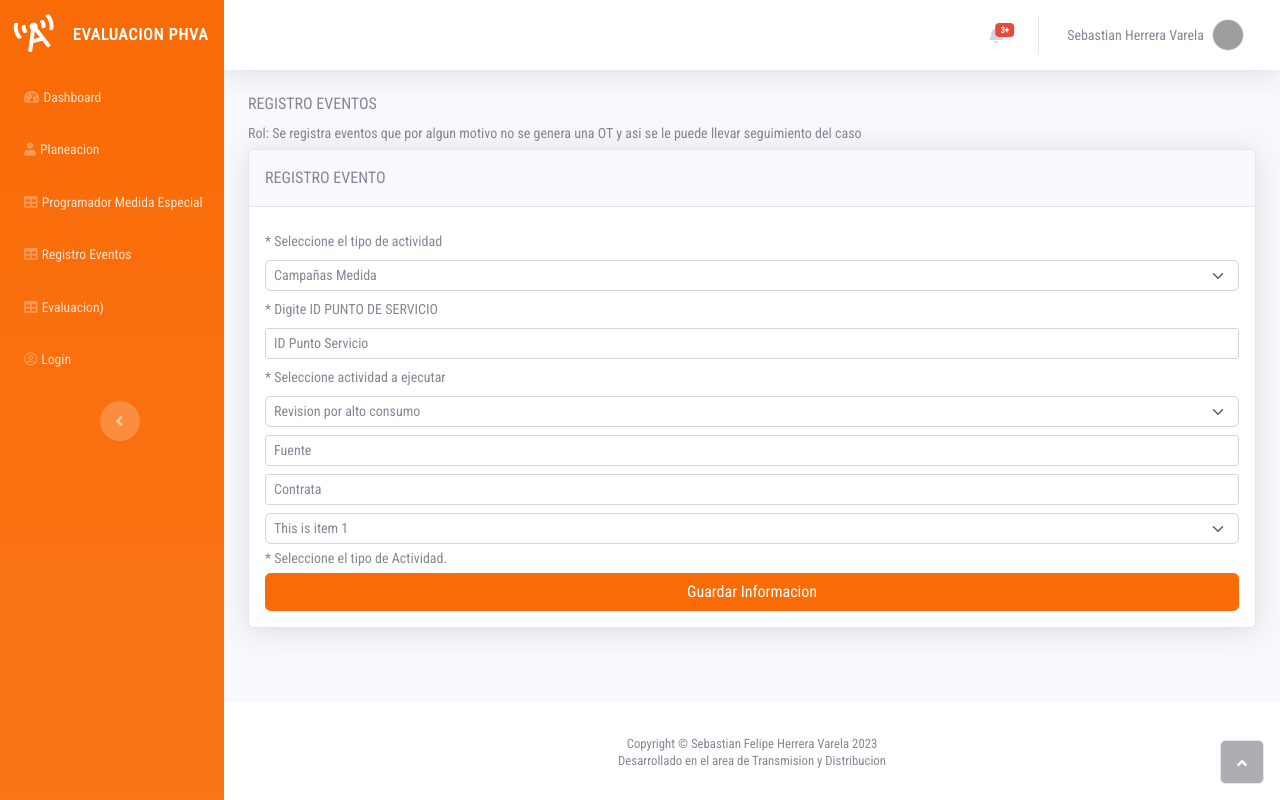
After one commit to sebashvare/Rest-Evaluacion, a Django app: page /regevento in a window 1280 px wide. The commit adds this page. Run offline with Django 4.2, Linux system fonts and the light colour scheme; some libraries are stand-ins or nearby versions; some web fonts are replaced; grey boxes are pictures that could not be loaded.

Commit message:
Modulo Backlog

```diff
--- a/evaluacion/settings.py
+++ b/evaluacion/settings.py
@@ -26,7 +26,9 @@ SECRET_KEY = 'django-insecure-fhfd+%a9#w!iltu9n*-f)h6#!jyp0)bxtbz3q5(n^)ac@%eiyv
 # SECURITY WARNING: don't run with debug turned on in production!
 DEBUG = True
 
-ALLOWED_HOSTS = []
+ALLOWED_HOSTS = [
+    "192.168.1.65",
+]
 
 
 # Application definition
--- a/planeacion/templates/base.html
+++ b/planeacion/templates/base.html
@@ -12,7 +12,9 @@
     <link rel="stylesheet" href="{% static 'assets/bootstrap/css/bootstrap.min.css' %}" />
     <link rel="stylesheet" href="{% static 'assets/fonts/fontawesome-all.min.css' %}" />
     <link rel="stylesheet" href="{% static 'assets/css/Styles.css' %}" />
+    <link rel="stylesheet" href="{% static 'assets/css/sebashvare.css' %}" />
     <link rel="stylesheet" type="text/css" href="https://cdn.datatables.net/1.13.1/css/jquery.dataTables.css">
+    <link rel="stylesheet" type="text/css" href="https://cdn.datatables.net/1.13.1/css/jquery.dataTables.min.css">
 
   </head>
 
@@ -254,14 +256,31 @@
     <script src="{% static 'assets/js/theme.js'%}"></script>
     <script type="text/javascript" charset="utf8" src="https://code.jquery.com/jquery-3.5.1.js"></script>
     <script type="text/javascript" charset="utf8" src="https://cdn.datatables.net/1.13.1/js/jquery.dataTables.min.js"></script>
+    <script type="text/javascript" src="https://cdn.datatables.net/responsive/2.4.0/js/dataTables.responsive.min.js"></script>
+
     <script type="text/javascript">
+      let informacion_data = "";
       $(document).ready(function () {
         $('#sebastian').DataTable({
-            paging: false,
-            ordering: false,
-            info: false,
+
         });
     });
+
+    function capturar (){
+      fuente = document.getElementById("fuente");
+      fuente.disabled = true;
+      informacion_data = document.getElementById("actividadEjecutar").value;
+
+      if (informacion_data === "Revision por alto consumo") {
+        document.getElementById("fuente").value = "CONFIABILIDAD"
+      }
+      else {
+        document.getElementById("fuente").value = ""
+        fuente.disabled = false;
+
+      }
+
+    };
     </script>
 
   </body>
--- /dev/null
+++ b/planeacion/templates/eventos/registrar_eventos.html
@@ -0,0 +1,103 @@
+{% extends 'base.html' %}
+{% block title %}Registro Eeventos | Evalaucion {% endblock title %}
+{% block content %}
+
+<div class="container-fluid">
+    <h6 class="text-dark text-gray-600 text-uppercase">Registro Eventos</h6>
+    <small class="form-text1">Rol: Se registra eventos que por algun motivo no se genera una OT y asi se le puede llevar seguimiento del caso</small>
+    <div class="card shadow mt-1">
+      <div class="card-header py-3">
+        <p class="text-primary m-0 text-gray-600 text-uppercase">Registro Evento</p>
+      </div>
+      <div class="card-body">
+        <div class="row">
+          <div class="col prueba">
+            <div class="input-group mt-2">
+                <small>* Seleccione el tipo de actividad</small>
+            </div>
+            <div class="input-group mt-2">
+                <select class="form-select form-select-sm">
+                    <optgroup label="Tipo de actividad">
+                        <option value="Campañas Medida">Campañas Medida</option>
+                        <option value="Campañas Zona Sur">Campañas Zona Sur</option>
+                        <option value="Campañas Zona Centro">Campañas Zona Centro</option>
+                        <option value="Campañas Zona Norte">Campañas Zona Norte</option>
+                        <option value="Campañas Zona Cetsa">Campañas Zona Cetsa</option>
+                        <option value="Campañas Zona Pacifico">Campañas Zona Pacifico</option>
+                        <option value="Campañas Zona Tolima">Campañas Zona Tolima</option>
+                        <option value="CGM">CGM</option>
+                    </optgroup>
+                </select>
+            </div>
+            <div class="input-group mt-2">
+                <small>* Digite ID PUNTO DE SERVICIO</small>
+            </div>
+            <div class="input-group mt-2">
+              <input
+                class="form-control form-control-sm"
+                type="number"
+                placeholder="ID Punto Servicio"
+                id="inicial"
+              />
+            </div>
+            <div class="input-group mt-2">
+                <small>* Seleccione actividad a ejecutar</small>
+            </div>
+            <div class="input-group mt-2">
+                <select id="actividadEjecutar" class="form-select form-select-sm" onchange="capturar()">
+                    <optgroup label="Tipo de actividad">
+                        <option value="Revision por alto consumo">Revision por alto consumo</option>
+                        <option value="Reprogramacion equipos de medida">Reprogramacion equipos de medida</option>
+                        <option value="Normalizar equipos y aseguramiento de la medida">Normalizar equipos y aseguramiento de la medida</option>
+                        <option value="Verificar cumplimiento de norma e instalacion del servicio">Verificar cumplimiento de norma e instalacion del servicio</option>
+                        <option value="Normalizacion comunicación y asegurar bajada de datos">Normalizacion comunicación y asegurar bajada de datos</option>
+                        <option value="Normalizacion y aseguramiento de la medida">Normalizacion y aseguramiento de la medida</option>
+                        <option value="Suspender servicio de cañuelas">Suspender servicio de cañuelas</option>
+                        <option value="Suspender servicio de poste">Suspender servicio de poste</option>
+                        <option value="Garantizar estado de la medida">Garantizar estado de la medida</option>
+                        <option value="Aseguramiento de equipo md y la informacion por siniestro">Aseguramiento de equipo md y la informacion por siniestro</option>
+                        <option value="Normalizar reporte de anomalia">Normalizar reporte de anomalia</option>
+                        <option value="Instalacion a cliente provisional">Instalacion a cliente provisional</option>
+                        <option value="Programacion a otros comercializadores">Programacion a otros comercializadores</option>
+                    </optgroup>
+                </select>
+            </div>
+            <div class="input-group mt-2">
+              <input
+                class="form-control form-control-sm"
+                type="text"
+                placeholder="Fuente"
+                id="fuente"
+              />
+            </div>
+            <div class="input-group mt-2">
+              <input
+                class="form-control form-control-sm"
+                type="text"
+                placeholder="Contrata"
+              />
+            </div>
+            <div class="input-group mt-2">
+              <select class="form-select form-select-sm">
+                <optgroup label="Tipo de actividad">
+                  <option value="12">This is item 1</option>
+                  <option value="13">This is item 2</option>
+                  <option value="14">This is item 3</option>
+                </optgroup>
+              </select>
+            </div>
+            <small class="form-text mt-1"
+              >* Seleccione el tipo de Actividad.</small
+            >
+            <div class="input-group mt-1">
+              <button class="btn btn-primary" id="guardar-info" type="button">
+                Guardar Informacion
+              </button>
+            </div>
+          </div>
+        </div>
+      </div>
+    </div>
+  </div>
+
+{% endblock content %}
--- a/planeacion/urls.py
+++ b/planeacion/urls.py
@@ -11,6 +11,7 @@ router.register("api/hacer", views.getHacer)
 urlpatterns = [
     path("planeacion", views.listPlaneacion, name="list_planeacion"),
     path("eventos", views.list_backlog, name="list_backlog"),
+    path("regevento", views.registrar_eventos, name="registrar_eventos"),
 ]
 
 
--- a/planeacion/views.py
+++ b/planeacion/views.py
@@ -12,19 +12,28 @@ class getPlaneacion(viewsets.ModelViewSet):
     queryset = Planeacion.objects.all()
     serializer_class = PlaneacionSerializer
 
+
 class getHacer(viewsets.ModelViewSet):
     queryset = Hacer.objects.all()
     serializer_class = HacerSerializer
 
+
 def listPlaneacion(request):
     listado_planeacion = Planeacion.objects.all()
-    return render(request, "planeacion/formulario_planeacion.html", {"data":listado_planeacion})
+    return render(request, "planeacion/formulario_planeacion.html", {"data": listado_planeacion})
+
 
 def list_backlog(request):
     data = Backlog.objects.all()
-    return render(request, "eventos/registro_eventos.html", {"data": data})
+    return render(request, "eventos/listar_eventos.html", {"data": data})
+
 
 def list_backlog_json(request):
     data = Backlog.objects.all()
     json = serializers.serialize('json', data)
-    return HttpResponse(json, content_type = 'application/json')
+    return HttpResponse(json, content_type='application/json')
+
+
+def registrar_eventos(request):
+
+    return render(request, "eventos/registrar_eventos.html", {})
--- a/static/assets/css/Styles.css
+++ b/static/assets/css/Styles.css
@@ -4,7 +4,7 @@ body {
 
 .bg-gradient-primary {
   background-color: #f96b07;
-  background-image: linear-gradient(180deg, #f96b07 10%, rgba(255,255,255,0.07) 100%);
+  background-image: linear-gradient(180deg, #f96b07 10%, rgba(255, 255, 255, 0.07) 100%);
   background-size: cover;
 }
 
--- /dev/null
+++ b/static/assets/css/sebashvare.css
@@ -0,0 +1,10 @@
+.contenedorBotones {
+    display: flex;
+    justify-content: center;
+
+}
+
+.botones {
+    display: inline-block;
+    width: 50%;
+}
```
Also changed, not shown: planeacion/templates/eventos/listar_eventos.html (renamed from planeacion/templates/eventos/registro_eventos.html, +16 -1 lines), db.sqlite3.
